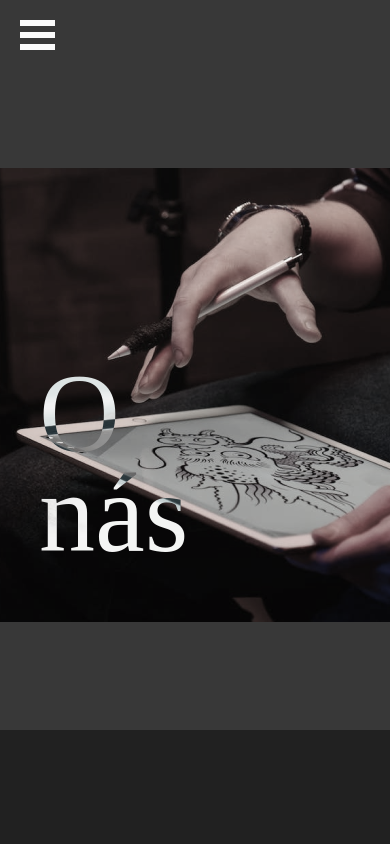
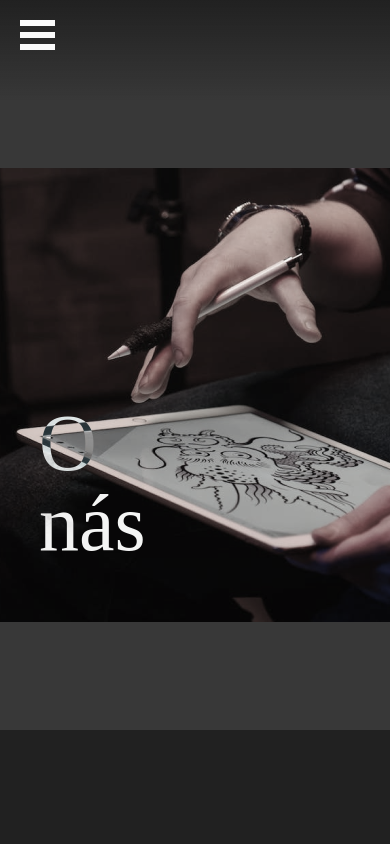
Before and after one commit to LeeBerdy/VOP, a plain HTML site: page O nás.html in a window 390 px wide. Shown: the top 844 px of the page. Drawn offline with Linux system fonts and the light colour scheme; a script that the page names is missing; a web font is replaced by a local one.

Commit message:
Update O nás.css

```diff
--- a/O nás.css
+++ b/O nás.css
@@ -293,6 +293,10 @@ html:focus-within {
   transform: translateX(0%);
 }
 @media screen and (max-width: 1100px) {
+  .Top .Navbar {
+    height: 100px;
+    background: linear-gradient(rgb(33, 33, 33), transparent);
+  }
   .Top .Resp-navbar {
     display: flex;
   }
@@ -416,6 +420,12 @@ html:focus-within {
   }
 }
 
+@media screen and (max-width: 1100px) {
+  .Top {
+    position: fixed;
+    width: 100%;
+  }
+}
 /* Top END */
 /* Hero */
 .Hero {
@@ -559,8 +569,8 @@ html:focus-within {
   }
   .Hero .content-hero .Poster .head h1 {
     max-width: 50px;
-    font-size: 7rem;
-    line-height: 100px;
+    font-size: 5rem;
+    line-height: 80px;
   }
 }
 /* Hero END */
```
